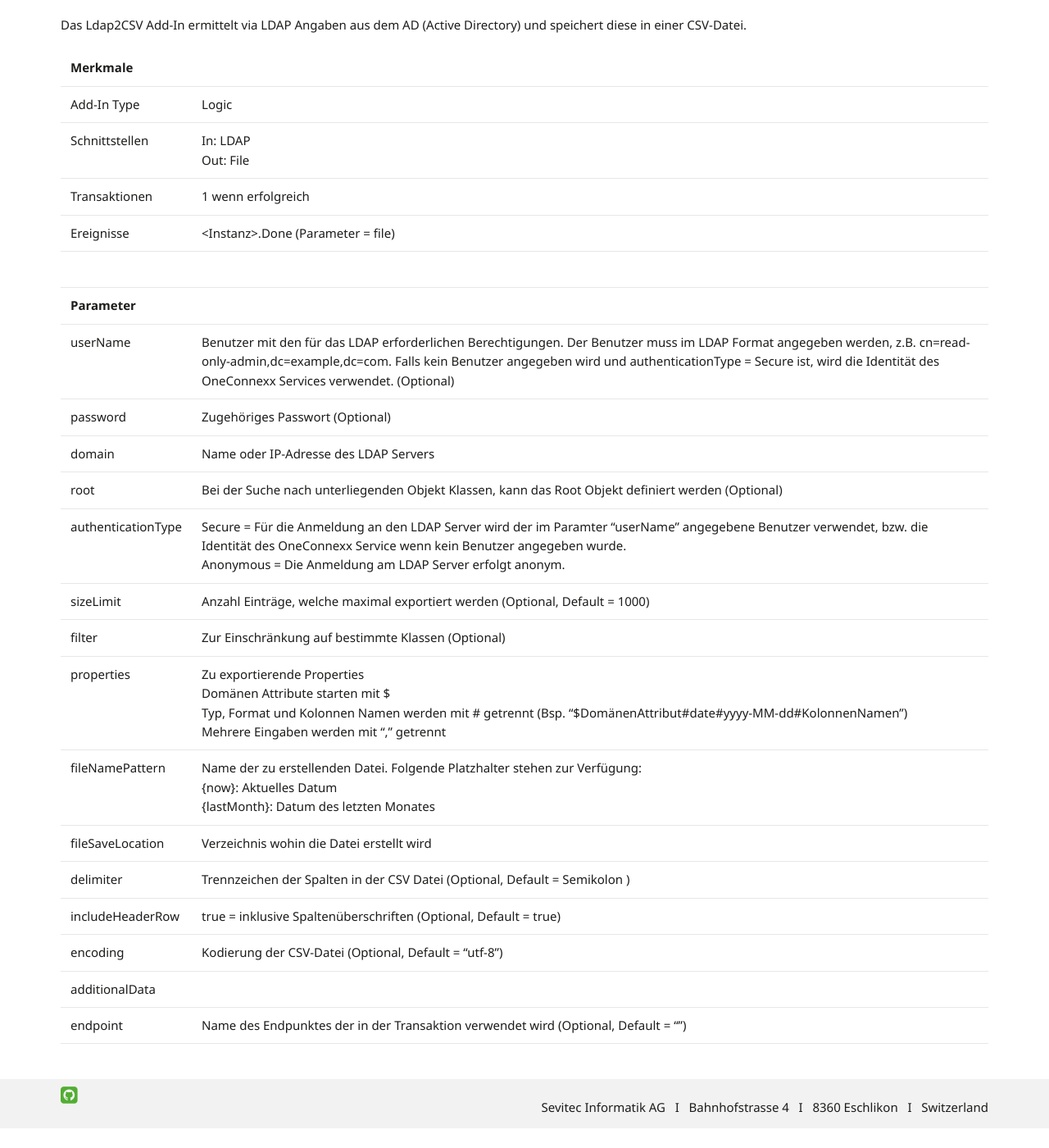
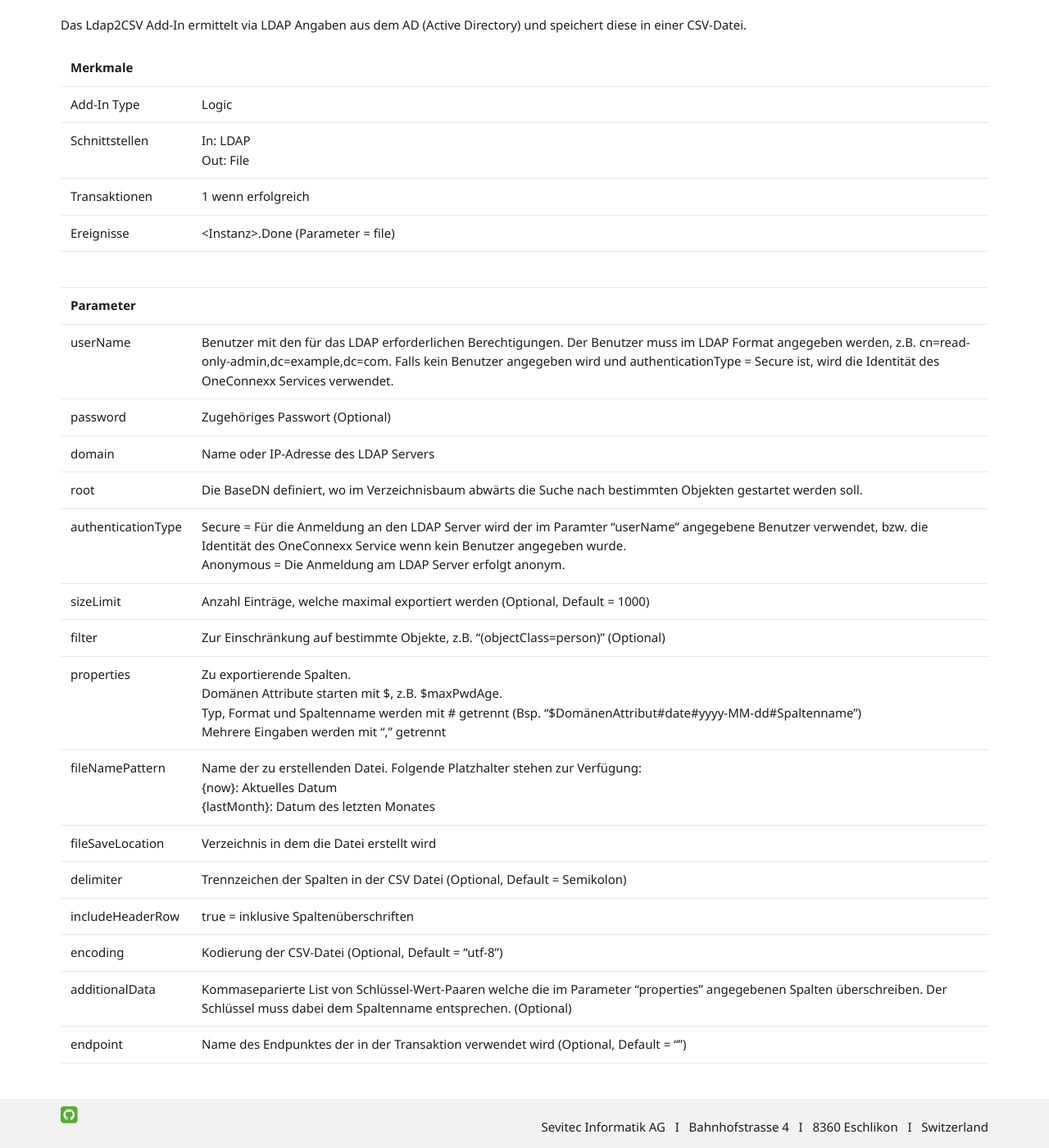
Before and after one commit to primesoft-group/oneconnexx-docs, a Jekyll site: the page built from _pages/addins/de/ldap2csv.md, in a window 1280 px wide and 1400 px high, scrolled down 336 px. Shown: the whole window at 82% size. Built offline with Jekyll 4.4.1, drawn with Linux system fonts in a browser that asks for light colours; nearby versions of some CDN libraries; some web fonts are replaced; before the commit the page ends 1712 px from its top, so only the background shows below that.

Commit message:
Update ldap2csv.md

```diff
--- a/_pages/addins/de/ldap2csv.md
+++ b/_pages/addins/de/ldap2csv.md
@@ -15,20 +15,20 @@ Das Ldap2CSV Add-In ermittelt via LDAP Angaben aus dem AD (Active Directory) und
 | Ereignisse | &lt;Instanz&gt;.Done (Parameter = file)|
 | | |
 | __Parameter__ | |
-| userName | Benutzer mit den für das LDAP erforderlichen Berechtigungen. Der Benutzer muss im LDAP Format angegeben werden, z.B. cn=read-only-admin,dc=example,dc=com. Falls kein Benutzer angegeben wird und authenticationType = Secure ist, wird die Identität des OneConnexx Services verwendet. (Optional) |
+| userName | Benutzer mit den für das LDAP erforderlichen Berechtigungen. Der Benutzer muss im LDAP Format angegeben werden, z.B. cn=read-only-admin,dc=example,dc=com. Falls kein Benutzer angegeben wird und authenticationType = Secure ist, wird die Identität des OneConnexx Services verwendet. |
 | password | Zugehöriges Passwort (Optional) |
 | domain | Name oder IP-Adresse des LDAP Servers |
-| root | Bei der Suche nach unterliegenden Objekt Klassen, kann das Root Objekt definiert werden (Optional) |
+| root | Die BaseDN definiert, wo im Verzeichnisbaum abwärts die Suche nach bestimmten Objekten gestartet werden soll. |
 | authenticationType | Secure = Für die Anmeldung an den LDAP Server wird der im Paramter "userName" angegebene Benutzer verwendet, bzw. die Identität des OneConnexx Service wenn kein Benutzer angegeben wurde.<br/>Anonymous = Die Anmeldung am LDAP Server erfolgt anonym. |
 | sizeLimit | Anzahl Einträge, welche maximal exportiert werden (Optional, Default = 1000) |
-| filter | Zur Einschränkung auf bestimmte Klassen (Optional) |
-| properties | Zu exportierende Properties<br />Domänen Attribute starten mit $<br/>Typ, Format und Kolonnen Namen werden mit # getrennt (Bsp. "$DomänenAttribut#date#yyyy-MM-dd#KolonnenNamen")<br/>Mehrere Eingaben werden mit "," getrennt |
+| filter | Zur Einschränkung auf bestimmte Objekte, z.B. "(objectClass=person)" (Optional) |
+| properties | Zu exportierende Spalten.<br />Domänen Attribute starten mit $, z.B. $maxPwdAge.<br/>Typ, Format und Spaltenname  werden mit # getrennt (Bsp. "$DomänenAttribut#date#yyyy-MM-dd#Spaltenname")<br/>Mehrere Eingaben werden mit "," getrennt |
 | fileNamePattern | Name der zu erstellenden Datei. Folgende Platzhalter stehen zur Verfügung: <br />{now}: Aktuelles Datum<br />{lastMonth}: Datum des letzten Monates |
-| fileSaveLocation | Verzeichnis wohin die Datei erstellt wird |
-| delimiter | Trennzeichen der Spalten in der CSV Datei (Optional, Default = Semikolon ) |
-| includeHeaderRow | true = inklusive Spaltenüberschriften (Optional, Default = true) |
+| fileSaveLocation | Verzeichnis in dem die Datei erstellt wird |
+| delimiter | Trennzeichen der Spalten in der CSV Datei (Optional, Default = Semikolon) |
+| includeHeaderRow | true = inklusive Spaltenüberschriften |
 | encoding | Kodierung der CSV-Datei (Optional, Default = "utf-8") |
-| additionalData |  |
+| additionalData | Kommaseparierte List von Schlüssel-Wert-Paaren welche die im Parameter "properties" angegebenen Spalten überschreiben. Der Schlüssel muss dabei dem Spaltenname entsprechen. (Optional)  |
 | endpoint | Name des Endpunktes der in der Transaktion verwendet wird (Optional, Default = "") |
 
 <!--
```
